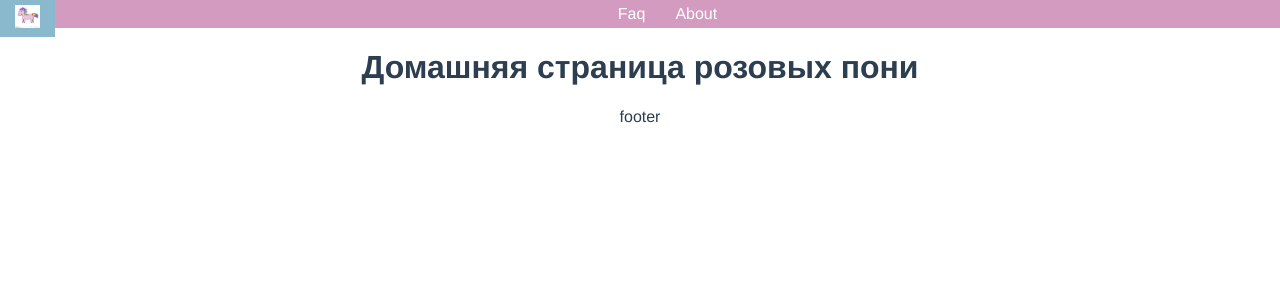
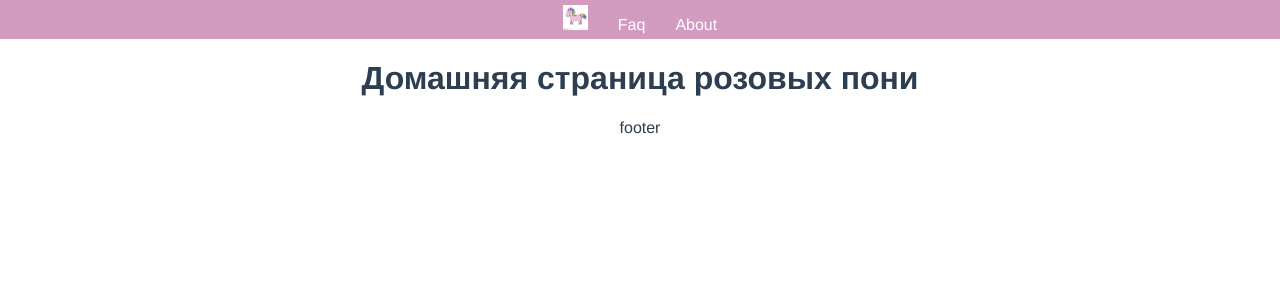
Before and after one commit to dmitry12312/movie-poster, a Vue app: page / in a window 1280 px wide. Shown: the top 300 px of the page. Built offline with nearby package versions, Linux system fonts and the light colour scheme.

Commit message:
problem with flexbox, help plz

```diff
--- a/src/components/MainHeader.vue
+++ b/src/components/MainHeader.vue
@@ -1,8 +1,14 @@
 <template>
   <ul id="menu">
-    <li id="home"><router-link to="/"><img src="../assets/img/pinkPony.jpeg" height="23" width="25" alt="Home"/></router-link></li>
-    <li><router-link to="/faq">Faq</router-link></li>
-    <li><router-link to="/about">About</router-link></li>
+    <li id="home">
+      <router-link to="/"><img src="../assets/img/pinkPony.jpeg" height="25" width="25" alt="Home"/></router-link>
+    </li>
+    <li class="navi">
+      <router-link to="/faq">Faq</router-link>
+    </li>
+    <li class="navi">
+      <router-link to="/about">About</router-link>
+    </li>
   </ul>
 </template>
 
@@ -14,51 +20,50 @@ export default {
 </script>
 
 <style scoped>
-li{
-  display: inline-block;
+ .navi {
+  display: inline-flex;
+  justify-content: center;
+   justify-self: center;
+   justify-items: center;
+  /*flex-direction: row;*/
+   margin: 0;
+   padding: 0;
 }
-#menu, #menu li {
+ #home {
+   display: inline-flex;
+   justify-content: left;
+   justify-self: left;
+   justify-items: left;
+   /*flex-direction: row;*/
+   margin: 0;
+   padding: 0;
+ }
 
+#menu {
   margin: 0; /* убрать внутренние отступы */
-
   padding: 0; /* убрать внешние отступы */
+  /*padding: 0;*/
+  /*text-align: center;*/
+  background: rgba(204, 138, 181, 0.85); /* цвет фона навигационной панели */
 
 }
 
-#menu {
-  padding: 0;
-  text-align: center;
-  background: rgba(204, 138, 181, 0.85); /* цвет фона навигационной панели */
 
-}
-#home{
-  float: left;
-  margin: 0;
-}
-
-#menu li{
-
-  display:inline-block; /* расположить пункты горизонтально */
-
-  text-align: left; /* текст горизонтально по центру */
-
-}
+/*#menu li {*/
+/*  display: inline-block; !* расположить пункты горизонтально *!*/
+/*  flex-direction: row;*/
+/*  justify-content: center;*/
+/*  text-align: center; !* текст горизонтально по центру *!*/
+/*}*/
 
 #menu a {
-
-  display: block; /* ссылка растягивается на весь пункт li */
-
+  display: inline-block; /* ссылка растягивается на весь пункт li */
   padding: 5px 15px; /* задаем внутренние отступы */
-
   color: #fff; /* цвет текста */
-
   text-decoration: none; /* убрать нижнее подчёркивание у ссылок */
-
 }
 
 #menu a:hover {
-
   background: #8AB8CC; /* фон пунктов при наведении */
-
 }
 </style>
```
